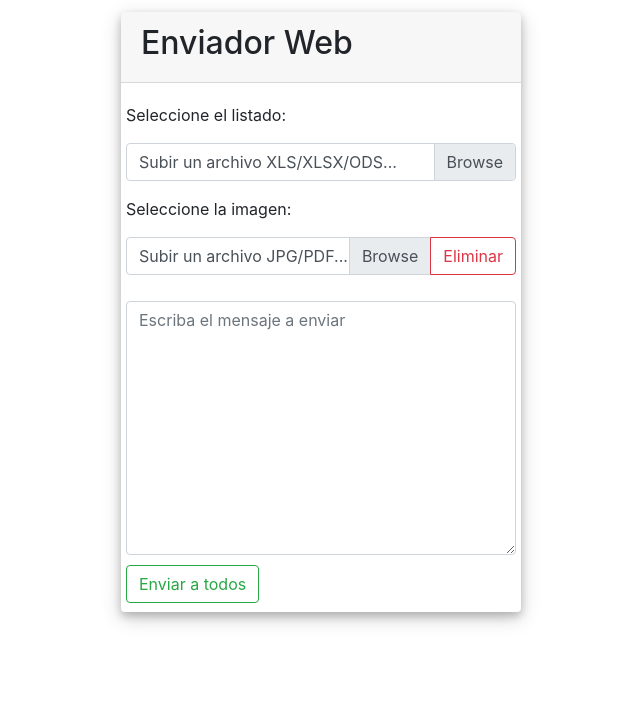
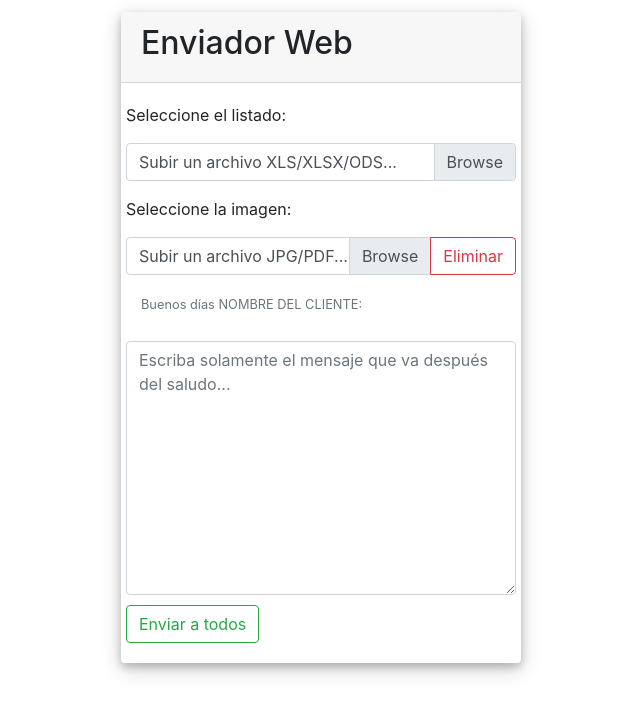
Before and after one commit to AleGrance/Enviador, an Angular app: page /enviador in a window 1280 px wide. Shown: the top 714 px of the page, without its empty margins (319-959 px from the left). Built offline with nearby package versions, Linux system fonts and the light colour scheme.

Commit message:
Build add name to msg

```diff
--- a/src/app/pages/enviador/enviador.component.css
+++ b/src/app/pages/enviador/enviador.component.css
@@ -2,7 +2,6 @@
     margin: auto;
     margin-top: 12px;
     max-width: 400px;
-    max-height: 600px;
     min-height: 520px;
     box-shadow: 0 4px 8px 0 rgba(0, 0, 0, 0.2), 0 6px 20px 0 rgba(0, 0, 0, 0.19);
     border-radius: 4px;
--- a/src/app/pages/enviador/enviador.component.html
+++ b/src/app/pages/enviador/enviador.component.html
@@ -55,7 +55,7 @@
           </div>
         </div>
       </div>
-
+      <p class="card-text"><small class="text-muted">{{mensajeSaludo}} NOMBRE DEL CLIENTE:</small></p>
       <div class="row" id="mensajeBox">
         <textarea
           class="form-control"
@@ -63,7 +63,7 @@
           id="mensajeEscrito"
           cols="30"
           rows="10"
-          placeholder="Escriba el mensaje a enviar"
+          placeholder="Escriba solamente el mensaje que va después del saludo..."
           style="margin-top: 10px"
           (input)="onChangeTextArea($event)"
         ></textarea>
--- a/src/app/pages/enviador/enviador.component.ts
+++ b/src/app/pages/enviador/enviador.component.ts
@@ -17,6 +17,7 @@ export class EnviadorComponent implements OnInit {
 
   // Para enviar el mensaje
   clientesWa: any[] = [];
+  mensajeSaludo = 'Buenos días ';
   mensajeWa = '';
   nombreCliente = '';
   numeroCliente = '';
@@ -48,8 +49,6 @@ export class EnviadorComponent implements OnInit {
     this.mensajeWa = (<HTMLInputElement>(
       document.getElementById('mensajeEscrito')
     )).value;
-
-    this.objWa.message = this.mensajeWa;
   }
 
   // Al seleccionar el archivo XLS
@@ -101,6 +100,7 @@ export class EnviadorComponent implements OnInit {
               //console.log(this.clientesWa[this.index]);
               this.nombreCliente = this.clientesWa[this.index].NOMBRE;
               this.numeroCliente = this.clientesWa[this.index].NRO_CEL;
+
             }
           }
         }
@@ -286,6 +286,7 @@ export class EnviadorComponent implements OnInit {
       if (i === this.index) {
         this.objWa.phone = this.clientesWa[i].NRO_CEL;
         this.nombreCliente = this.clientesWa[i].NOMBRE;
+        this.objWa.message = this.mensajeSaludo + this.nombreCliente + ". " + this.mensajeWa;
         this.envioRetrasado(this.objWa);
       }
     }
```
